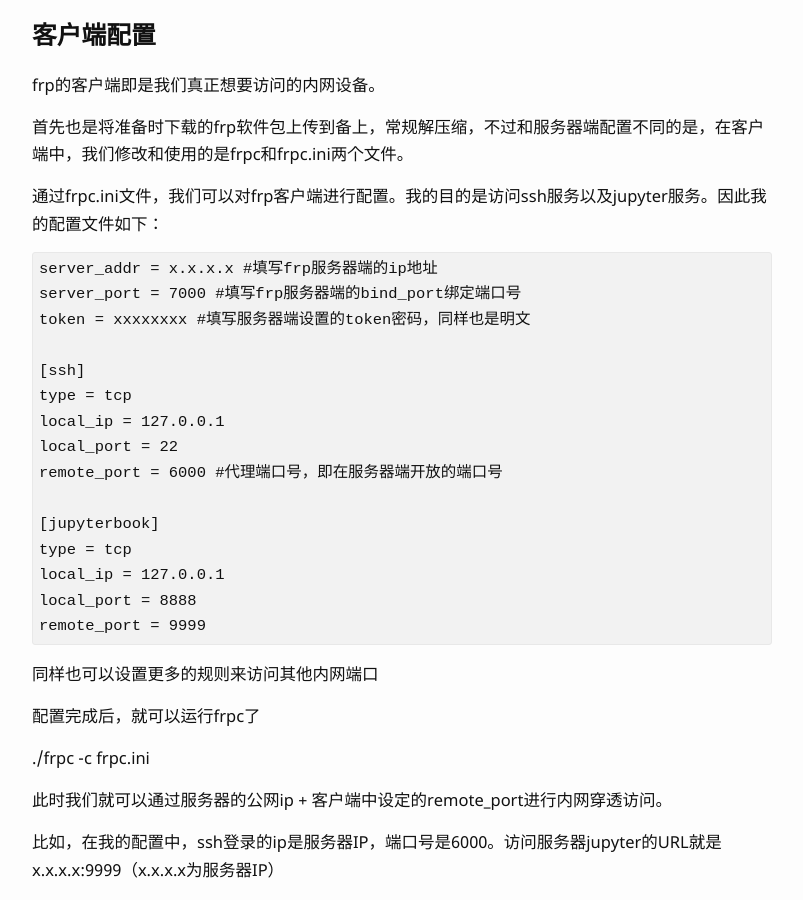
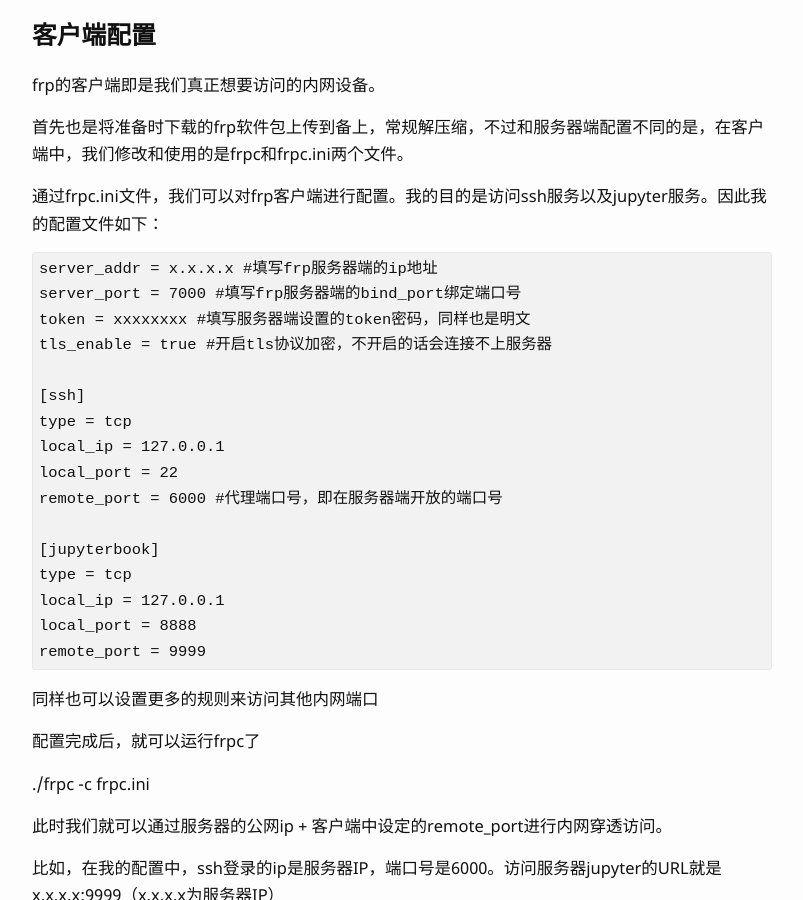
Before and after one commit to ideafang/flog, a Jekyll site: the page built from _posts/2021-7-12-使用frp实现内网穿透.md, in a window 1280 px wide and 900 px high, scrolled down 2054 px. Shown: the whole window, without its empty margins (238-1041 px from the left). Built offline with Jekyll 4.4.1, drawn with Linux system fonts in a browser that asks for light colours; some web fonts are replaced.

Commit message:
finish frp post

```diff
--- a/_posts/2021-7-12-使用frp实现内网穿透.md
+++ b/_posts/2021-7-12-使用frp实现内网穿透.md
@@ -73,6 +73,7 @@ frp的客户端即是我们真正想要访问的内网设备。
 server_addr = x.x.x.x #填写frp服务器端的ip地址
 server_port = 7000 #填写frp服务器端的bind_port绑定端口号
 token = xxxxxxxx #填写服务器端设置的token密码，同样也是明文
+tls_enable = true #开启tls协议加密，不开启的话会连接不上服务器
 
 [ssh]
 type = tcp
```
